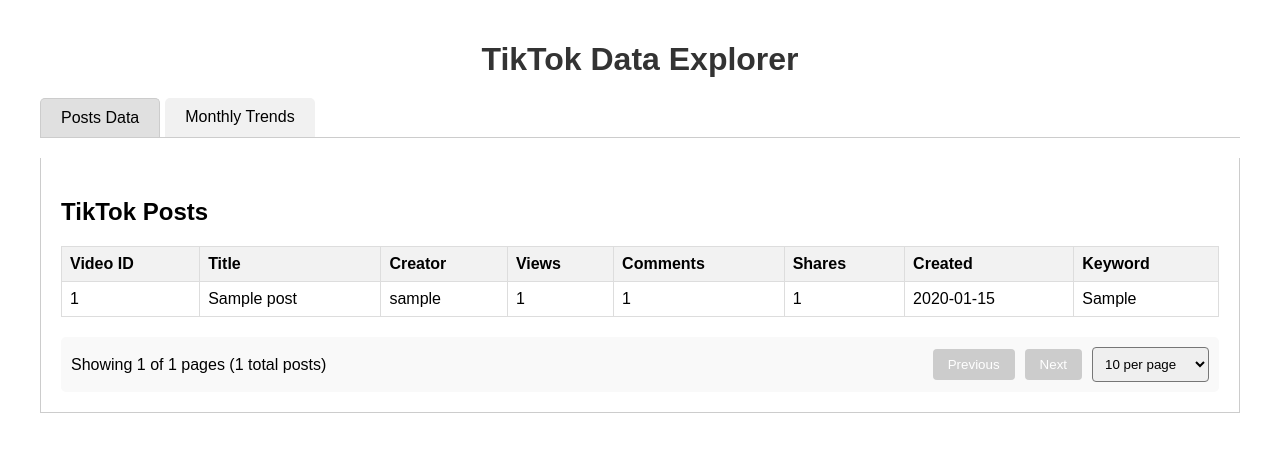
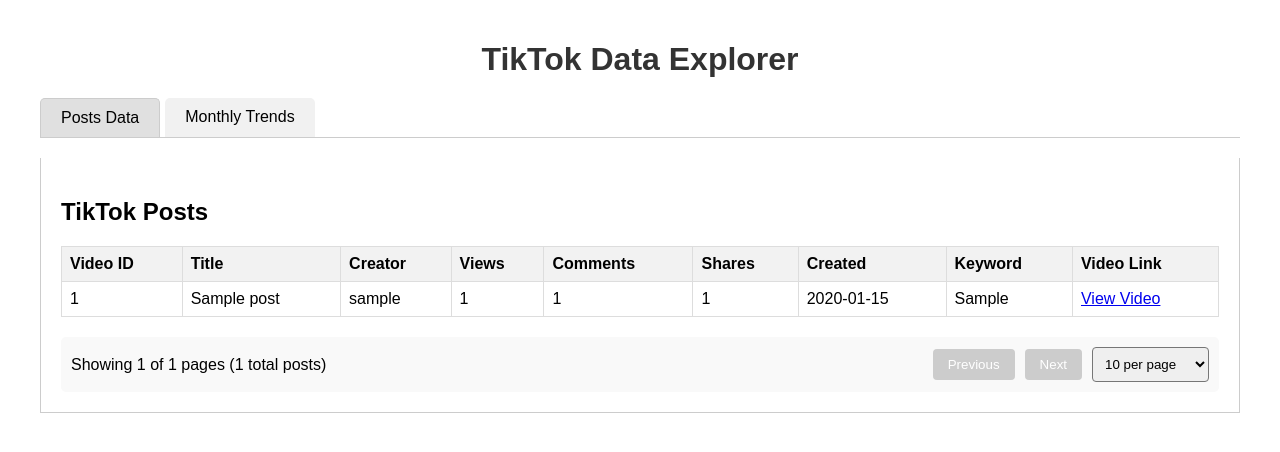
Before and after one commit to Sameer-Jahangier99/flask-app, a Flask app: page / in a window 1280 px wide. Shown: the top 452 px of the page. Run offline with Flask 3, Linux system fonts and the light colour scheme; tables that the repository leaves empty hold one stand-in row (values such as "Sample post").

Commit message:
video link added

```diff
--- a/templates/index.html
+++ b/templates/index.html
@@ -153,6 +153,7 @@
                         <th>Shares</th>
                         <th>Created</th>
                         <th>Keyword</th>
+                        <th>Video Link</th>
                     </tr>
                 </thead>
                 <tbody id="posts-data">
@@ -272,6 +273,8 @@
                             <td>${post.share_count || 0}</td>
                             <td>${post.create_time || 'N/A'}</td>
                             <td>${post.keyword || 'N/A'}</td>
+
+                            <td><a href="https://www.tiktok.com/@${post.user_nickname}/video/${post.video_id}" target="_blank">View Video</a></td>
                         `;
                         tableBody.appendChild(row);
                     });
```
